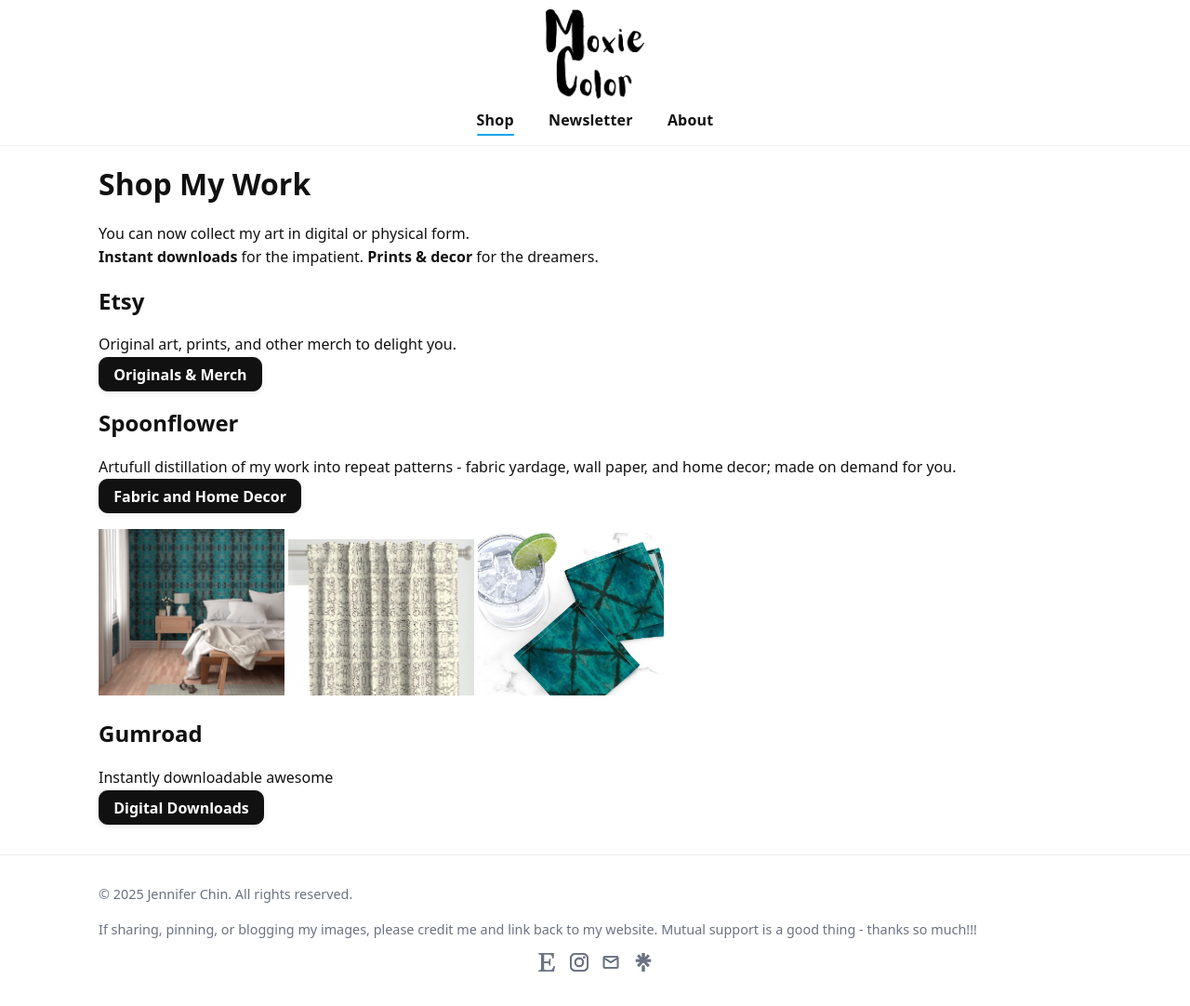
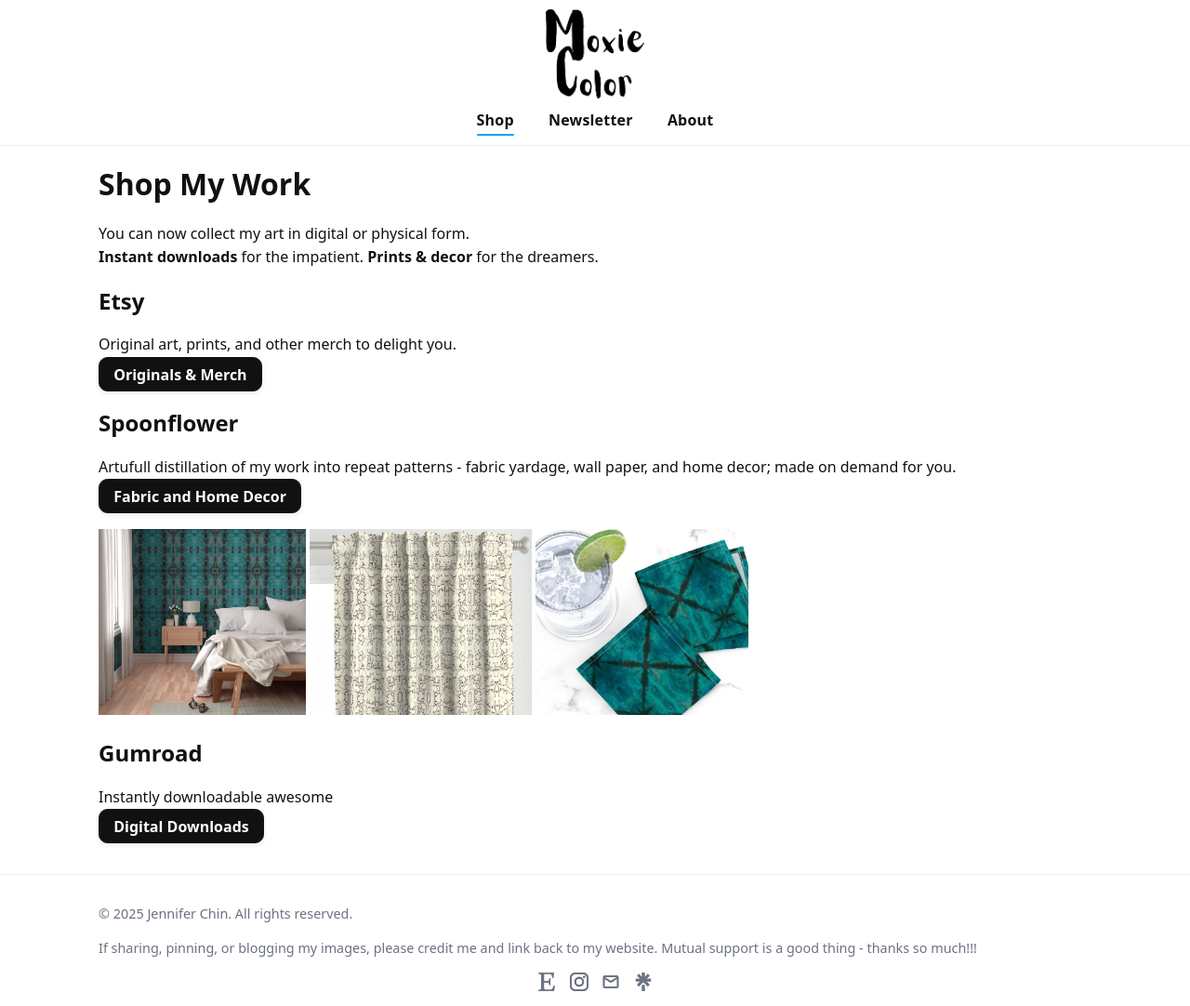
Before and after one commit to MoxieColor/moxiecolor, a Jekyll site: the page built from pages/shop.md, in a window 1280 px wide and 1082 px high. Shown: the whole window at 93% size. Built offline with Jekyll 4.4.1, drawn with Linux system fonts in a browser that asks for light colours.

Commit message:
Update shop.md

```diff
--- a/pages/shop.md
+++ b/pages/shop.md
@@ -17,9 +17,9 @@
 Artufull distillation of my work into repeat patterns - fabric yardage, wall paper, and home decor; made on demand for you.
 <a class="btn" href="https://www.spoonflower.com/profiles/moxiecolor" target="_blank" rel="noopener">Fabric and Home Decor</a>
 <p float="left">
-  <img src="{{ '/assets/images/stores/Spoonflower1.png') | relative_url }}"  width="200" height=auto/>
-  <img src="{{ '/assets/images/stores/Spoonflower2.png') | relative_url }}"  width="200" height=auto/>
-  <img src="{{ '/assets/images/stores/Spoonflower3.png') | relative_url }}"  width="200" height=auto/>
+  <img src="{{ '/assets/images/stores/Spoonflower1.png') | relative_url }}"  width=auto height="200"/>
+  <img src="{{ '/assets/images/stores/Spoonflower2.png') | relative_url }}"  width=auto height="200"/>
+  <img src="{{ '/assets/images/stores/Spoonflower3.png') | relative_url }}"  width=auto height="200"/>
 </p>
 
 ## Gumroad
```
